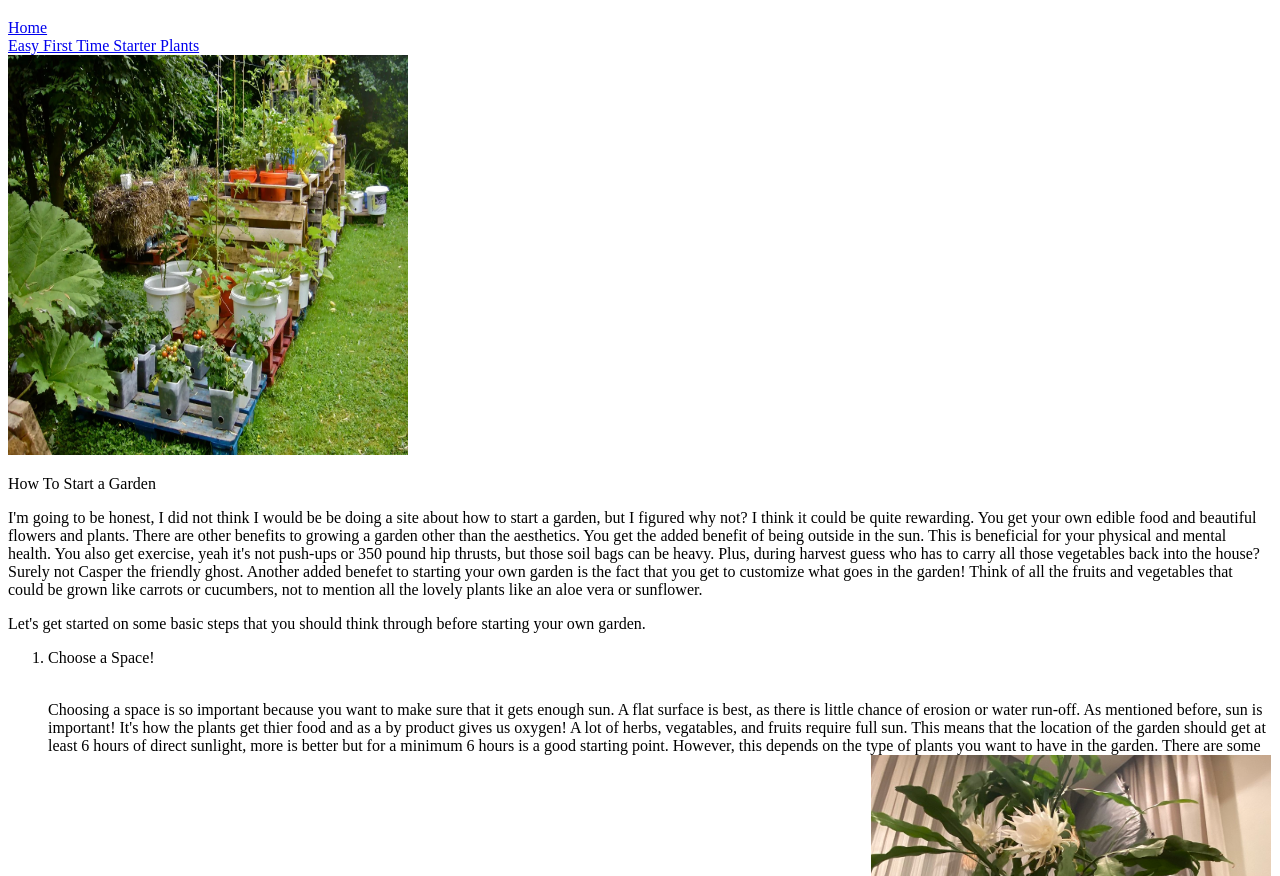
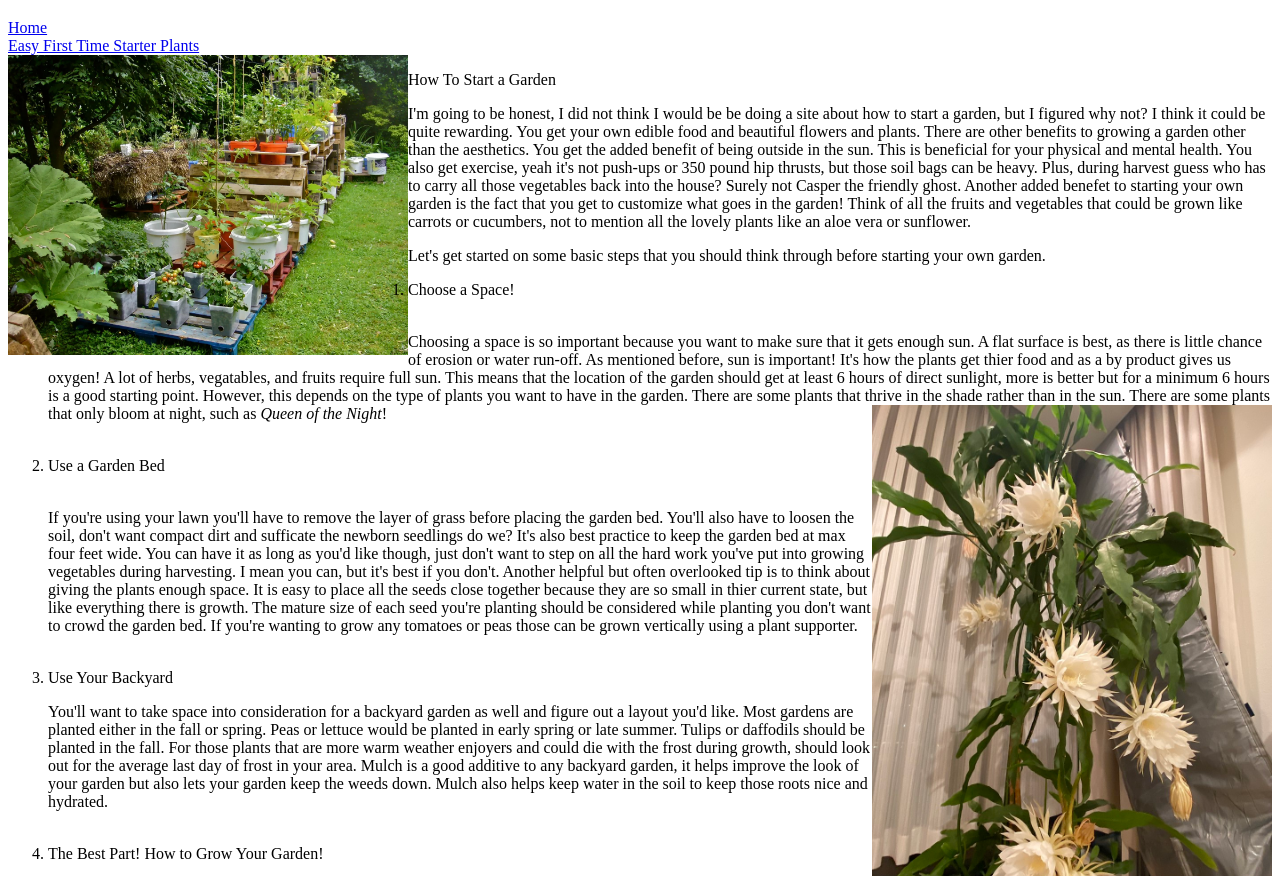
Before and after one commit to mikemorales32/activity2, a plain HTML site: page index.html in a window 1280 px wide. Shown: the part 61-937 px from the top of the page. Drawn offline with Linux system fonts and the light colour scheme.

Commit message:
update css

```diff
--- a/index.html
+++ b/index.html
@@ -11,7 +11,7 @@
                 <li><a href ="pagetwo.html">Easy First Time Starter Plants</a></li>
             </ul>
             </header>
-            <img height="400" width="400" src="gardentype.jpeg" alt = "Garden Type Photo"/>
+            <img class="left" src="gardentype.jpeg" alt = "Garden Type Photo"/>
             <!--image provided by https://dengarden.com/gardening/Different-Types-of-Gardening-for-Homesteaders -->
 
 
@@ -35,7 +35,7 @@
                         As mentioned before, sun is important! It's how the plants get thier food and as a by product gives us oxygen! A lot of herbs, vegatables, and fruits require full sun. This means
                         that the location of the garden should get at least 6 hours of direct sunlight, more is better but for a minimum 6 hours is a good starting point. However, this depends on the type of plants
                         you want to have in the garden. There are some plants that thrive in the shade rather than in the sun. There are some plants that only bloom at night, such as <i>Queen of the Night</i>!
-                        <img height="400" width="400" src="queenofthenight.jpeg" alt = "Queen of the Night"/>
+                        <img class="right" src="queenofthenight.jpeg" alt = "Queen of the Night"/>
                         <!--image provided by https://commons.wikimedia.org/wiki/File:Epiphyllum_Oxypetalum_%28Queen_of_the_night%29_JPN1.jpg -->
                     </p>
                     </div>
--- a/style.css
+++ b/style.css
@@ -9,7 +9,13 @@ body{
 
     max-width: 400px;
       }
-  #header {
+  .right {
+    float: right;
+  }
+  .left {
+    float: left;
+  }
+  .header {
     text-size-adjust: 27px;
     text-decoration: underline;
  }
```
Also changed, not shown: pagetwo.html (+4 -4 lines).
